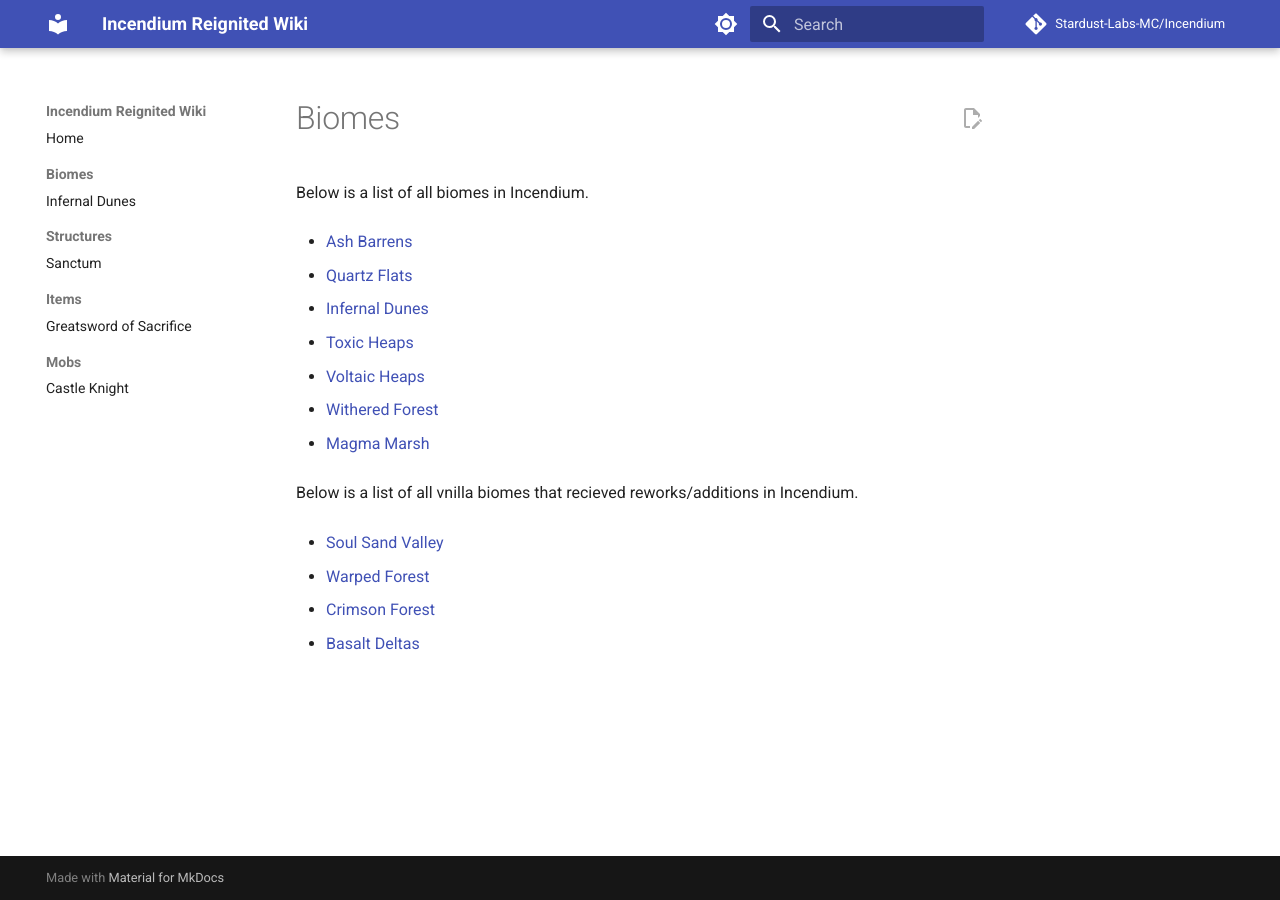
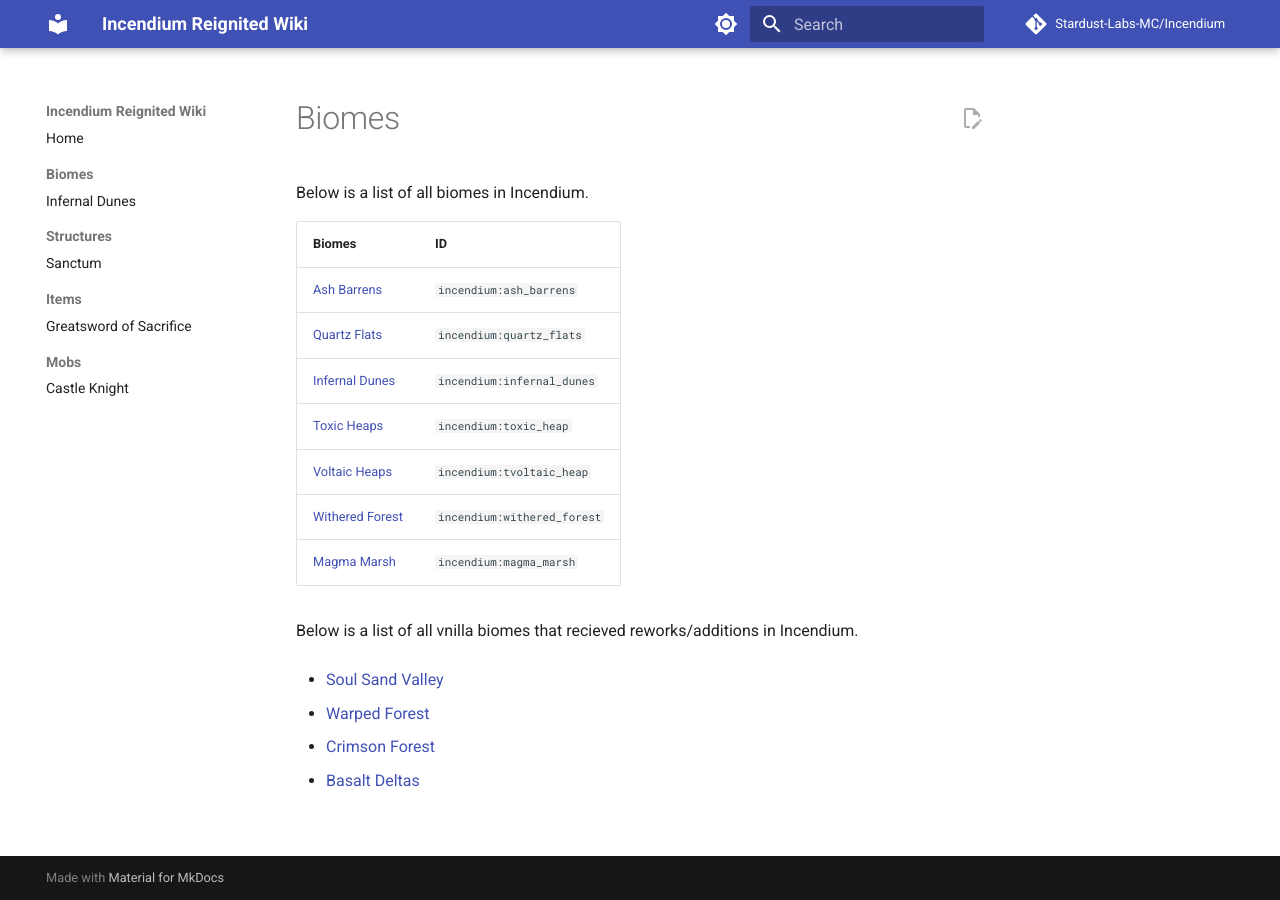
Before and after one commit to Stardust-Labs-MC/incendium-wiki, an MkDocs documentation site: the page built from docs/biomes/index.md, in a window 1280 px wide. Built offline with MkDocs 1.6.1 and Material for MkDocs 9.7.7, drawn with Linux system fonts in a browser that asks for light colours; comment, search, counter and statistics services are not loaded.

```diff
--- a/docs/biomes/index.md
+++ b/docs/biomes/index.md
@@ -2,19 +2,15 @@
 
 Below is a list of all biomes in Incendium.
 
-- [Ash Barrens](ash-barrens.md)
-
-- [Quartz Flats](quartz-flats.md)
-
-- [Infernal Dunes](infernal-dunes.md)
-
-- [Toxic Heaps](toxic-heap.md)
-
-- [Voltaic Heaps](voltaic-heap.md)
-
-- [Withered Forest](withered-forest.md)
-
-- [Magma Marsh](magma-marsh.md)
+|Biomes                                 | ID                        |
+|:--------------------------------------|:--------------------------|
+| [Ash Barrens](ash-barrens.md)         |`incendium:ash_barrens`    |
+| [Quartz Flats](quartz-flats.md)       |`incendium:quartz_flats`   |
+| [Infernal Dunes](infernal-dunes.md)   |`incendium:infernal_dunes` |
+| [Toxic Heaps](toxic-heap.md)          |`incendium:toxic_heap`     |
+| [Voltaic Heaps](voltaic-heap.md)      |`incendium:tvoltaic_heap`  |
+| [Withered Forest](withered-forest.md) |`incendium:withered_forest`|
+| [Magma Marsh](magma-marsh.md)         |`incendium:magma_marsh`    |
 
 
 Below is a list of all vnilla biomes that recieved reworks/additions in Incendium.
```
